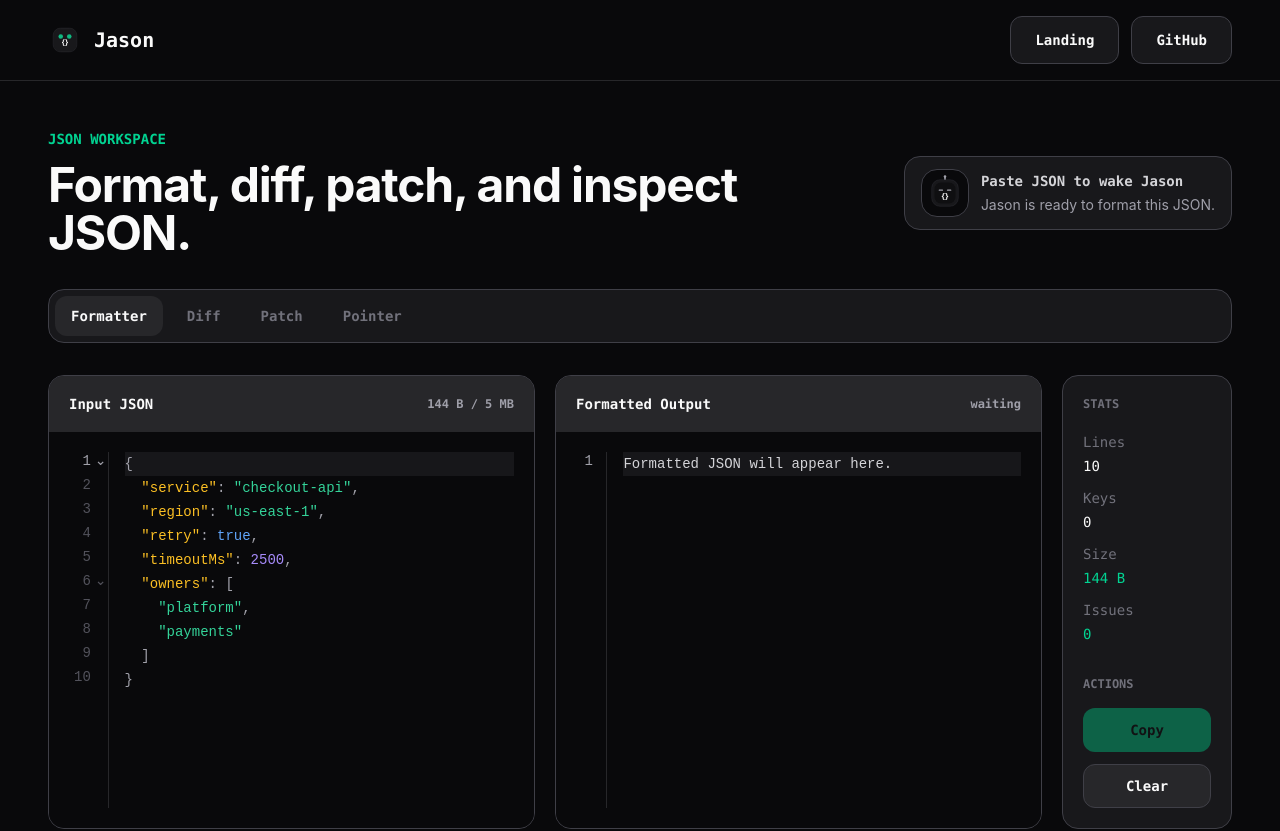
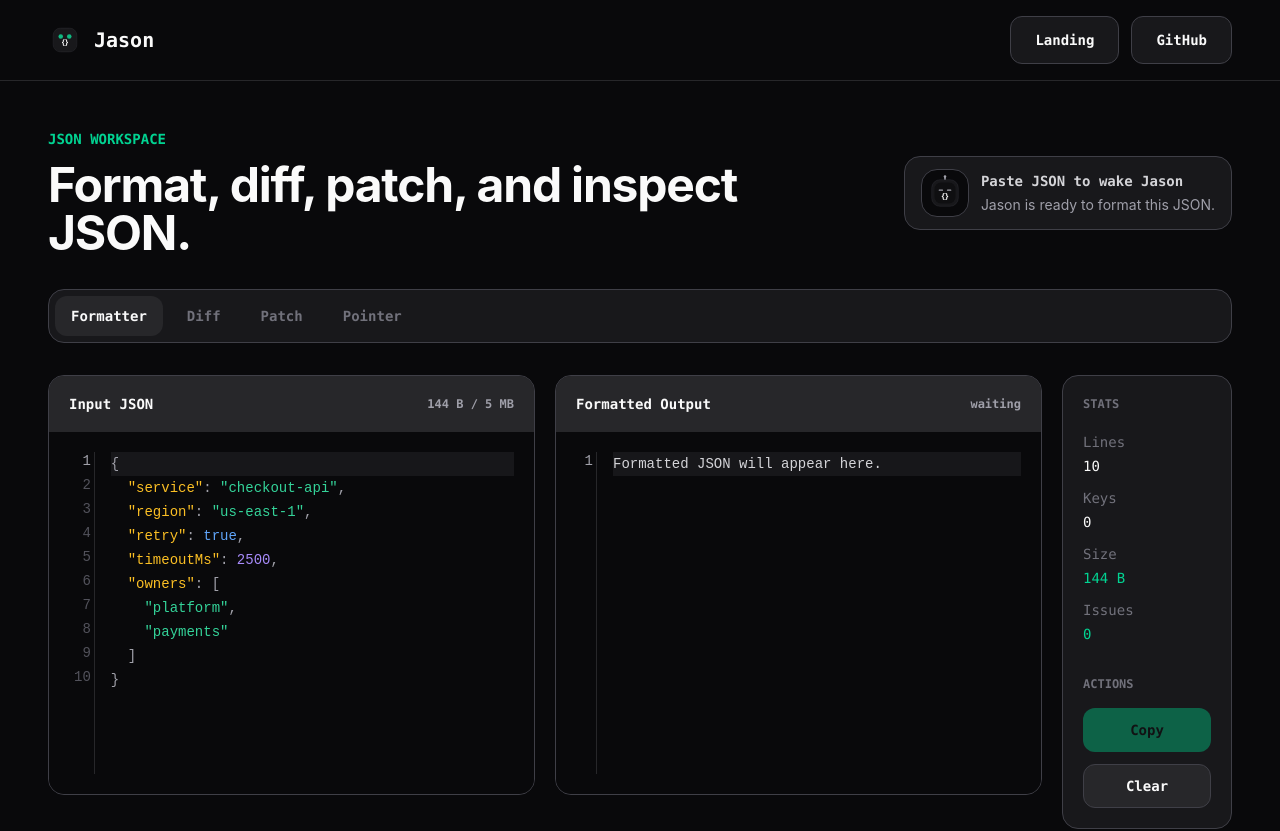
Before and after one commit to anmollp/jason-app, a Next.js app in the folder frontend/: page /playground in a window 1280 px wide. Shown: the top 831 px of the page. Built offline with nearby package versions, Linux system fonts and the light colour scheme.

Commit message:
Refine large JSON formatter UX (#60)
Co-authored-by: Anmol Patil <anmol@mac.mynetworksettings.com>

```diff
--- a/frontend/src/components/playground/CodePanel.tsx
+++ b/frontend/src/components/playground/CodePanel.tsx
@@ -13,6 +13,7 @@ type CodePanelProps = {
     tone?: "neutral" | "add" | "remove" | "change";
   }>;
   editable?: boolean;
+  enableFolding?: boolean;
   errorLine?: number;
   highlightedLines?: Array<{
     line: number;
@@ -53,6 +54,7 @@ export function CodePanel({
   code,
   diffRows,
   editable = false,
+  enableFolding = false,
   errorLine,
   highlightedLines = emptyHighlightedLines,
   onChange,
@@ -62,14 +64,14 @@ export function CodePanel({
   tone = "default",
 }: CodePanelProps) {
   return (
-    <section className="flex min-h-[420px] min-w-0 flex-1 flex-col overflow-hidden rounded-2xl border border-zinc-700 bg-zinc-900">
+    <section className="flex h-[clamp(420px,46vh,560px)] min-w-0 flex-1 flex-col overflow-hidden rounded-2xl border border-zinc-700 bg-zinc-900">
       <header className="flex h-14 items-center justify-between border-b border-zinc-800 bg-zinc-800 px-5">
         <h2 className="font-mono text-sm font-semibold text-zinc-50">{title}</h2>
         <span className={`font-mono text-xs font-semibold ${toneStyles[tone]}`}>
           {meta}
         </span>
       </header>
-      <div className="flex-1 bg-[#09090B] p-5">
+      <div className="min-h-0 flex-1 overflow-hidden bg-[#09090B] p-5">
         {editable ? (
           <JsonCodeEditor
             ariaLabel={title}
@@ -109,6 +111,7 @@ export function CodePanel({
           <JsonCodeEditor
             ariaLabel={title}
             errorLine={errorLine}
+            enableFolding={enableFolding}
             highlightedLines={highlightedLines}
             readOnly
             shouldWrapLines={shouldWrapLines}
--- a/frontend/src/components/playground/JsonCodeEditor.tsx
+++ b/frontend/src/components/playground/JsonCodeEditor.tsx
@@ -3,7 +3,9 @@
 import { json } from "@codemirror/lang-json";
 import {
   HighlightStyle,
+  codeFolding,
   foldGutter,
+  foldKeymap,
   indentOnInput,
   syntaxHighlighting,
 } from "@codemirror/language";
@@ -33,6 +35,7 @@ type LineHighlight = {
 
 type JsonCodeEditorProps = {
   ariaLabel: string;
+  enableFolding?: boolean;
   errorLine?: number;
   highlightedLines?: LineHighlight[];
   onChange?: (value: string) => void;
@@ -173,10 +176,13 @@ const jasonHighlightStyle = syntaxHighlighting(
 
 const noOpExtension: Extension = [];
 
-const lineGutterExtension: Extension = [
-  lineNumbers(),
-  foldGutter(),
-];
+function createFoldMarker(isOpen: boolean) {
+  const marker = document.createElement("span");
+  marker.textContent = isOpen ? "-" : "+";
+  marker.setAttribute("aria-hidden", "true");
+  marker.className = "cm-jason-fold-marker";
+  return marker;
+}
 
 const jasonEditorTheme = EditorView.theme({
   "&": {
@@ -190,7 +196,7 @@ const jasonEditorTheme = EditorView.theme({
   ".cm-content": {
     caretColor: "#22D3EE",
     cursor: "text",
-    minHeight: "330px",
+    minHeight: "300px",
     padding: "0 0 0 16px",
   },
   ".cm-cursor, .cm-dropCursor": {
@@ -207,7 +213,7 @@ const jasonEditorTheme = EditorView.theme({
     backgroundColor: "transparent",
     borderRight: "1px solid #27272A",
     color: "#52525B",
-    minHeight: "330px",
+    minHeight: "300px",
   },
   ".cm-line": {
     cursor: "text",
@@ -223,10 +229,57 @@ const jasonEditorTheme = EditorView.theme({
     color: "#A1A1AA",
   },
   ".cm-foldGutter": {
-    display: "none",
+    color: "#71717A",
+    minWidth: "18px",
+  },
+  ".cm-foldGutter .cm-gutterElement": {
+    alignItems: "center",
+    cursor: "pointer",
+    display: "flex",
+    justifyContent: "center",
+  },
+  ".cm-jason-fold-marker": {
+    alignItems: "center",
+    border: "1px solid #3F3F46",
+    borderRadius: "4px",
+    color: "#A1A1AA",
+    display: "inline-flex",
+    fontSize: "12px",
+    fontWeight: "700",
+    height: "15px",
+    justifyContent: "center",
+    lineHeight: "15px",
+    width: "15px",
+  },
+  ".cm-foldPlaceholder": {
+    backgroundColor: "rgba(39, 39, 42, 0.92)",
+    border: "1px solid #3F3F46",
+    borderRadius: "6px",
+    color: "#A1A1AA",
+    cursor: "pointer",
+    margin: "0 4px",
+    padding: "0 6px",
   },
   ".cm-scroller": {
     overflow: "auto",
+    scrollbarColor: "#71717A #18181B",
+    scrollbarWidth: "thin",
+  },
+  ".cm-scroller::-webkit-scrollbar": {
+    height: "10px",
+    width: "10px",
+  },
+  ".cm-scroller::-webkit-scrollbar-track": {
+    backgroundColor: "#18181B",
+  },
+  ".cm-scroller::-webkit-scrollbar-thumb": {
+    backgroundClip: "content-box",
+    backgroundColor: "#71717A",
+    border: "2px solid #18181B",
+    borderRadius: "999px",
+  },
+  ".cm-scroller::-webkit-scrollbar-thumb:hover": {
+    backgroundColor: "#A1A1AA",
   },
   ".cm-selectionBackground": {
     backgroundColor: "rgba(16, 185, 129, 0.24) !important",
@@ -269,6 +322,7 @@ const jasonEditorTheme = EditorView.theme({
 
 export function JsonCodeEditor({
   ariaLabel,
+  enableFolding = false,
   errorLine,
   highlightedLines = emptyHighlightedLines,
   onChange,
@@ -303,13 +357,23 @@ export function JsonCodeEditor({
     }
 
     const extensions: Extension[] = [
-      showLineNumbers ? lineGutterExtension : noOpExtension,
+      showLineNumbers ? lineNumbers() : noOpExtension,
+      enableFolding
+        ? foldGutter({
+            markerDOM: createFoldMarker,
+          })
+        : noOpExtension,
       history(),
       drawSelection(),
       indentOnInput(),
       highlightActiveLine(),
       highlightActiveLineGutter(),
       json(),
+      enableFolding
+        ? codeFolding({
+            placeholderText: "...",
+          })
+        : noOpExtension,
       jasonHighlightStyle,
       jasonEditorTheme,
       tone === "error"
@@ -346,6 +410,7 @@ export function JsonCodeEditor({
               indentWithTab,
             ],
         ...defaultKeymap,
+        ...(enableFolding ? foldKeymap : []),
         ...historyKeymap,
       ].flat()),
     ];
@@ -364,6 +429,7 @@ export function JsonCodeEditor({
     };
   }, [
     ariaLabel,
+    enableFolding,
     errorLine,
     highlightedLines,
     readOnly,
@@ -388,5 +454,5 @@ export function JsonCodeEditor({
     });
   }, [value]);
 
-  return <div ref={containerRef} className="h-full min-h-[330px]" />;
+  return <div ref={containerRef} className="h-full min-h-[300px]" />;
 }
--- a/frontend/src/components/playground/PlaygroundShell.tsx
+++ b/frontend/src/components/playground/PlaygroundShell.tsx
@@ -369,7 +369,9 @@ export function PlaygroundShell() {
               ? "xl:grid-cols-[minmax(0,1fr)_minmax(0,1.1fr)_minmax(0,1fr)_170px]"
               : isPointer
                 ? "xl:grid-cols-[minmax(0,1.35fr)_minmax(0,0.7fr)_minmax(0,0.75fr)_170px]"
-              : "xl:grid-cols-[minmax(0,1fr)_minmax(0,1fr)_170px]"
+                : isDiff
+                  ? "xl:grid-cols-[minmax(0,1fr)_minmax(0,1fr)_170px]"
+                  : "xl:grid-cols-[minmax(0,1fr)_minmax(0,1fr)_170px]"
           }`}
         >
           {isDiff ? (
--- a/frontend/src/components/playground/views/FormatterView.tsx
+++ b/frontend/src/components/playground/views/FormatterView.tsx
@@ -39,6 +39,7 @@ export function FormatterView({ tool }: FormatterViewProps) {
                 : "waiting"
         }
         code={tool.outputCode}
+        enableFolding={Boolean(tool.outputJson)}
         tone={
           tool.state === "error" ? "error" : tool.outputJson ? "success" : "default"
         }
```
Also changed, not shown: 2 other files (tests, documents, lock files or other folders).
